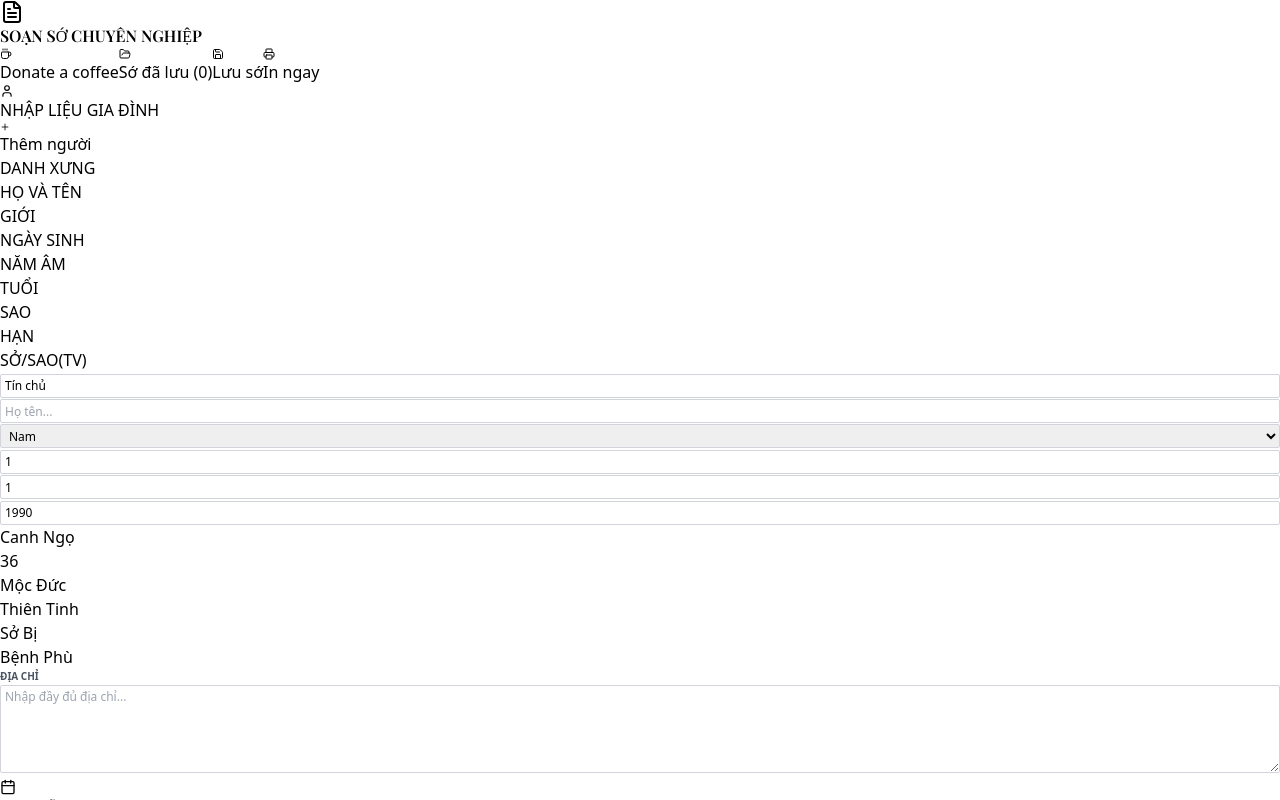
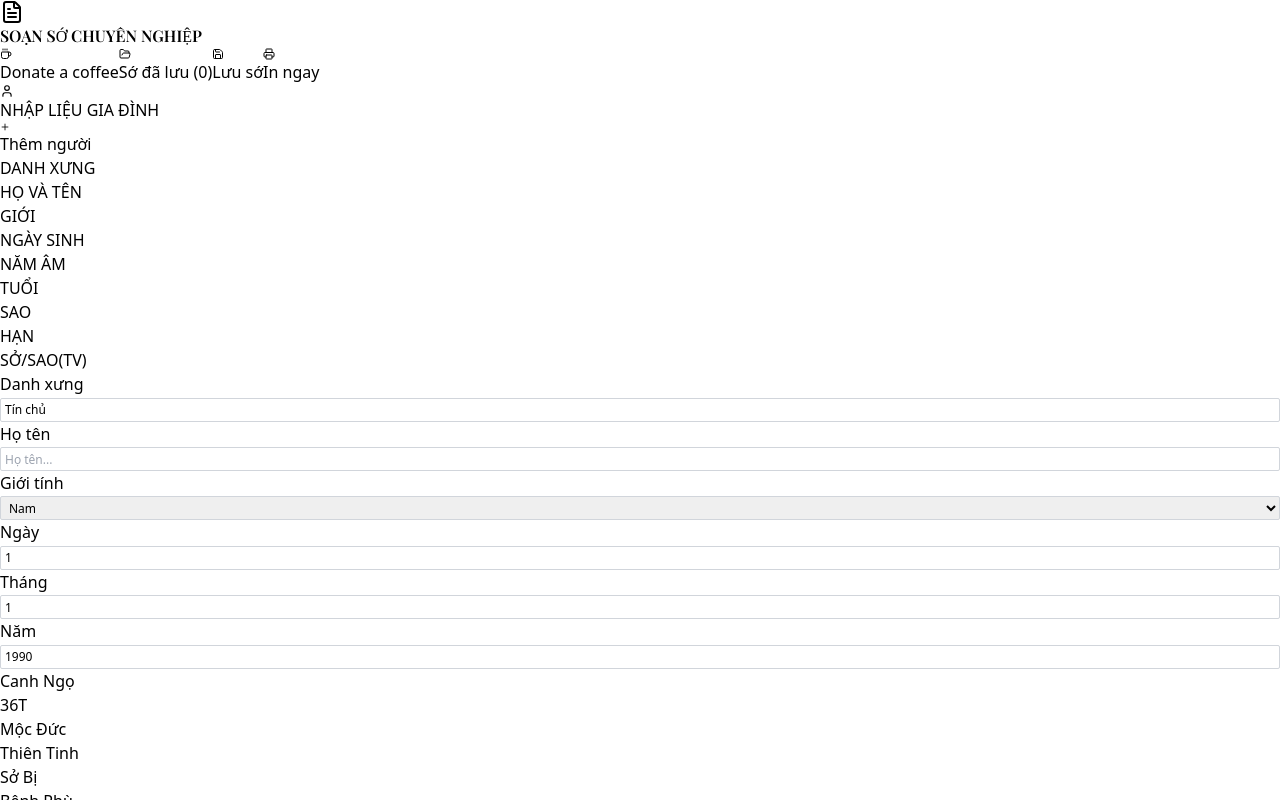
Before and after one commit to hoangnd16/tao_so, a React (Vite) app: page / in a window 1280 px wide. Shown: the top 800 px of the page. Built offline with nearby package versions, Linux system fonts and the light colour scheme.

Commit message:
Update code

```diff
--- a/src/App.jsx
+++ b/src/App.jsx
@@ -192,7 +192,7 @@ export default function App() {
     const [savedSos, setSavedSos] = useState([]);
     const [showSaveModal, setShowSaveModal] = useState(false);
     const [showLoadModal, setShowLoadModal] = useState(false);
-    const [showDonateModal, setShowDonateModal] = useState(false); // --- NEW STATE
+    const [showDonateModal, setShowDonateModal] = useState(false);
     const [saveName, setSaveName] = useState('');
     const [isTemplateDropdownOpen, setIsTemplateDropdownOpen] = useState(false);
     const templateDropdownRef = useRef(null);
@@ -469,7 +469,7 @@ export default function App() {
                                 <button onClick={addMember} className="bg-green-600 hover:bg-green-700 text-white px-2 py-0.5 rounded text-[10px] font-bold flex items-center gap-1 transition shadow"><Plus size={10}/> Thêm người</button>
                             </div>
                             <div className="max-h-40 overflow-y-auto pr-1">
-                                <div className="grid grid-cols-12 gap-1 mb-1 text-[10px] font-bold text-gray-500 px-1 text-center">
+                                <div className="grid grid-cols-12 gap-1 mb-1 text-[10px] font-bold text-gray-500 px-1 text-center hidden md:grid">
                                     <div className="col-span-1 text-left">DANH XƯNG</div>
                                     <div className="col-span-3 text-left">HỌ VÀ TÊN</div>
                                     <div className="col-span-1">GIỚI</div>
@@ -481,29 +481,86 @@ export default function App() {
                                     <div className="col-span-1 text-left">SỞ/SAO(TV)</div>
                                 </div>
                                 {formData.members.map((member, index) => (
-                                    <div key={member.id} className="grid grid-cols-12 gap-1 items-center bg-white p-1 rounded shadow-sm border border-gray-100 mb-1 group relative">
-                                        <div className="col-span-1">
+                                    <div key={member.id} className="grid grid-cols-12 gap-2 gap-y-3 p-3 bg-white rounded-lg shadow-sm border border-gray-200 mb-2 relative md:gap-1 md:p-1 md:items-center md:border-gray-100 md:rounded md:shadow-none md:mb-1 group">
+                                        {/* Mobile Only: Delete Button Top Right */}
+                                        {formData.members.length > 1 && (
+                                            <button onClick={() => removeMember(member.id)} className="absolute top-2 right-2 text-gray-400 hover:text-red-600 md:hidden"><Trash2 size={16}/></button>
+                                        )}
+
+                                        {/* Title */}
+                                        <div className="col-span-4 md:col-span-1">
+                                            <label className="block md:hidden text-[10px] font-bold text-gray-500 uppercase mb-0.5">Danh xưng</label>
                                             <input
                                                 type="text"
                                                 list="title-options"
                                                 value={member.title}
                                                 onChange={(e) => handleMemberChange(member.id, 'title', e.target.value)}
-                                                className="excel-input px-1 font-medium text-gray-800 w-full"
-                                                placeholder="Danh xưng"
+                                                className="excel-input px-1 font-medium text-gray-800 w-full h-8 md:h-6"
+                                                placeholder="Chọn..."
                                                 onFocus={(e) => e.target.select()}
                                             />
                                         </div>
-                                        <div className="col-span-3"><input type="text" value={member.name} onChange={(e) => handleMemberChange(member.id, 'name', e.target.value)} placeholder="Họ tên..." className={`excel-input uppercase font-bold ${index === 0 ? 'text-blue-800' : 'text-gray-700'}`}/></div>
-                                        <div className="col-span-1"><select value={member.gender} onChange={(e) => handleMemberChange(member.id, 'gender', e.target.value)} className="excel-input px-0 text-center"><option value="male">Nam</option><option value="female">Nữ</option></select></div>
-                                        <div className="col-span-2 flex gap-0.5"><input type="number" placeholder="Ng" value={member.birthDay} onChange={(e) => handleMemberChange(member.id, 'birthDay', e.target.value)} className="excel-input text-center px-0 w-1/3" min="1" max="31"/><input type="number" placeholder="Th" value={member.birthMonth} onChange={(e) => handleMemberChange(member.id, 'birthMonth', e.target.value)} className="excel-input text-center px-0 w-1/3" min="1" max="12"/><input type="number" placeholder="Năm" value={member.birthYear} onChange={(e) => handleMemberChange(member.id, 'birthYear', e.target.value)} className="excel-input text-center px-0 w-1/3 font-medium"/></div>
-                                        <div className="col-span-1 text-center font-mono text-[10px] font-bold text-purple-700 bg-purple-50 py-0.5 rounded border border-purple-100 truncate">{computedData.members[index]?.canChi}</div>
-                                        <div className="col-span-1 text-center font-mono text-[10px] font-bold text-gray-600 bg-gray-50 py-0.5 rounded">{computedData.members[index]?.age}</div>
-                                        <div className="col-span-1 text-center font-mono text-[10px] font-bold text-green-700 bg-green-50 py-0.5 rounded border border-green-100 truncate">{computedData.members[index]?.sao}</div>
-                                        <div className="col-span-1 text-center font-mono text-[10px] font-bold text-red-600 bg-red-50 py-0.5 rounded border border-red-100 truncate">{computedData.members[index]?.han}</div>
-                                        <div className="col-span-1 flex flex-col items-center justify-center bg-yellow-50 rounded border border-yellow-100 py-0.5 px-1 h-full relative">
-                                            <div className="text-[9px] font-bold text-yellow-800 whitespace-nowrap leading-none mb-0.5">{computedData.members[index]?.soTuVi}</div>
-                                            <div className="text-[8px] text-gray-500 truncate w-full text-center leading-none">{computedData.members[index]?.saoTuVi}</div>
-                                            {formData.members.length > 1 && (<button onClick={() => removeMember(member.id)} className="absolute -right-2 top-1/2 transform -translate-y-1/2 text-gray-300 hover:text-red-600 bg-white hover:bg-red-50 rounded-full p-0.5 shadow opacity-0 group-hover:opacity-100 transition z-10" title="Xóa dòng này"><Trash2 size={12} /></button>)}
+
+                                        {/* Name */}
+                                        <div className="col-span-8 md:col-span-3">
+                                            <label className="block md:hidden text-[10px] font-bold text-gray-500 uppercase mb-0.5">Họ tên</label>
+                                            <input type="text" value={member.name} onChange={(e) => handleMemberChange(member.id, 'name', e.target.value)} placeholder="Họ tên..." className={`excel-input uppercase font-bold w-full h-8 md:h-6 ${index === 0 ? 'text-blue-800' : 'text-gray-700'}`}/>
+                                        </div>
+
+                                        {/* Gender */}
+                                        <div className="col-span-4 md:col-span-1">
+                                            <label className="block md:hidden text-[10px] font-bold text-gray-500 uppercase mb-0.5">Giới tính</label>
+                                            <select value={member.gender} onChange={(e) => handleMemberChange(member.id, 'gender', e.target.value)} className="excel-input px-0 text-center w-full h-8 md:h-6"><option value="male">Nam</option><option value="female">Nữ</option></select>
+                                        </div>
+
+                                        {/* Date */}
+                                        <div className="col-span-8 md:col-span-2 flex gap-1">
+                                            <div className="flex-1">
+                                                 <label className="block md:hidden text-[10px] font-bold text-gray-500 uppercase mb-0.5">Ngày</label>
+                                                 <input type="number" placeholder="Ng" value={member.birthDay} onChange={(e) => handleMemberChange(member.id, 'birthDay', e.target.value)} className="excel-input text-center px-0 w-full h-8 md:h-6" min="1" max="31"/>
+                                            </div>
+                                            <div className="flex-1">
+                                                 <label className="block md:hidden text-[10px] font-bold text-gray-500 uppercase mb-0.5">Tháng</label>
+                                                 <input type="number" placeholder="Th" value={member.birthMonth} onChange={(e) => handleMemberChange(member.id, 'birthMonth', e.target.value)} className="excel-input text-center px-0 w-full h-8 md:h-6" min="1" max="12"/>
+                                            </div>
+                                            <div className="flex-[1.5]">
+                                                 <label className="block md:hidden text-[10px] font-bold text-gray-500 uppercase mb-0.5">Năm</label>
+                                                 <input type="number" placeholder="Năm" value={member.birthYear} onChange={(e) => handleMemberChange(member.id, 'birthYear', e.target.value)} className="excel-input text-center px-0 w-full font-medium h-8 md:h-6"/>
+                                            </div>
+                                        </div>
+
+                                        {/* Computed Info Row (Mobile: Grid, Desktop: Col Span) */}
+                                        <div className="col-span-12 grid grid-cols-5 gap-1 md:contents">
+                                            {/* Can Chi */}
+                                            <div className="col-span-1 md:col-span-1 text-center font-mono text-[10px] font-bold text-purple-700 bg-purple-50 py-1 md:py-0.5 rounded border border-purple-100 flex items-center justify-center h-full">
+                                                {computedData.members[index]?.canChi}
+                                            </div>
+
+                                            {/* Age */}
+                                            <div className="col-span-1 md:col-span-1 text-center font-mono text-[10px] font-bold text-gray-600 bg-gray-50 py-1 md:py-0.5 rounded flex items-center justify-center h-full">
+                                                {computedData.members[index]?.age}T
+                                            </div>
+
+                                            {/* Sao */}
+                                            <div className="col-span-1 md:col-span-1 text-center font-mono text-[10px] font-bold text-green-700 bg-green-50 py-1 md:py-0.5 rounded border border-green-100 flex items-center justify-center h-full overflow-hidden">
+                                                <span className="truncate">{computedData.members[index]?.sao}</span>
+                                            </div>
+
+                                            {/* Han */}
+                                            <div className="col-span-1 md:col-span-1 text-center font-mono text-[10px] font-bold text-red-600 bg-red-50 py-1 md:py-0.5 rounded border border-red-100 flex items-center justify-center h-full overflow-hidden">
+                                                <span className="truncate">{computedData.members[index]?.han}</span>
+                                            </div>
+
+                                            {/* Tu Vi */}
+                                            <div className="col-span-1 md:col-span-1 flex flex-col items-center justify-center bg-yellow-50 rounded border border-yellow-100 py-0.5 px-1 h-full relative min-h-[32px] md:min-h-0">
+                                                <div className="text-[9px] font-bold text-yellow-800 whitespace-nowrap leading-none mb-0.5">{computedData.members[index]?.soTuVi}</div>
+                                                <div className="text-[8px] text-gray-500 truncate w-full text-center leading-none">{computedData.members[index]?.saoTuVi}</div>
+
+                                                {/* Desktop Only: Delete Button */}
+                                                {formData.members.length > 1 && (
+                                                    <button onClick={() => removeMember(member.id)} className="absolute -right-2 top-1/2 transform -translate-y-1/2 text-gray-300 hover:text-red-600 bg-white hover:bg-red-50 rounded-full p-0.5 shadow opacity-0 group-hover:opacity-100 transition z-10 hidden md:block" title="Xóa dòng này"><Trash2 size={12} /></button>
+                                                )}
+                                            </div>
                                         </div>
                                     </div>
                                 ))}
@@ -599,27 +656,9 @@ export default function App() {
                     )}
                 </div>
 
-                {/* --- GLOBAL CONFIRMATION MODAL --- */}
-                {confirmAction && (
-                    <div className="fixed inset-0 bg-black/50 z-[300] flex items-center justify-center p-4 no-print backdrop-blur-sm">
-                        <div className="bg-white rounded-lg shadow-xl w-full max-w-sm p-6 animate-in zoom-in duration-200">
-                            <div className="flex flex-col items-center text-center">
-                                {confirmAction.type === 'reset' ? (
-                                    <><div className="w-16 h-16 rounded-full flex items-center justify-center mb-4 bg-orange-100 text-orange-600"><RotateCcw size={32}/></div><h4 className="text-lg font-bold mb-2 text-gray-800">Làm mới dữ liệu?</h4><p className="text-gray-500 mb-6 text-sm">Tất cả thông tin nhập liệu (Thành viên, Địa chỉ...) sẽ bị xóa trắng.</p></>
-                                ) : (
-                                    <><div className={`w-16 h-16 rounded-full flex items-center justify-center mb-4 ${confirmAction.type === 'delete' ? 'bg-red-100 text-red-600' : 'bg-blue-100 text-blue-600'}`}>{confirmAction.type === 'delete' ? <Trash2 size={32}/> : <FolderOpen size={32}/>}</div><h4 className="text-lg font-bold mb-2 text-gray-800">{confirmAction.type === 'delete' ? 'Xác nhận xóa sớ này?' : 'Tải lại sớ này?'}</h4><p className="text-gray-500 mb-6 text-sm">"{confirmAction.item?.name}"{confirmAction.type === 'load' && <br/>}{confirmAction.type === 'load' && "(Dữ liệu hiện tại trên màn hình sẽ bị thay thế)"}</p></>
-                                )}
-                                <div className="flex gap-3 w-full">
-                                    <button onClick={() => setConfirmAction(null)} className="flex-1 py-2 border rounded hover:bg-gray-50 font-medium text-gray-600">Hủy bỏ</button>
-                                    <button onClick={executeAction} className={`flex-1 py-2 rounded text-white font-bold shadow ${confirmAction.type === 'delete' ? 'bg-red-600 hover:bg-red-700' : confirmAction.type === 'reset' ? 'bg-orange-500 hover:bg-orange-600' : 'bg-blue-600 hover:bg-blue-700'}`}>{confirmAction.type === 'delete' ? 'Xóa vĩnh viễn' : confirmAction.type === 'reset' ? 'Đồng ý làm mới' : 'Đồng ý tải'}</button>
-                                </div>
-                            </div>
-                        </div>
-                    </div>
-                )}
-
+                {/* --- CÁC MODAL KHÔNG ĐỔI --- */}
                 {showSaveModal && (
-                    <div className="fixed inset-0 bg-black/50 z-[200] flex items-center justify-center p-4 no-print backdrop-blur-sm">
+                    <div className="fixed inset-0 bg-black/50 z-[100] flex items-center justify-center p-4 no-print backdrop-blur-sm">
                         <div className="bg-white rounded-lg shadow-xl w-full max-w-md p-6">
                             <h3 className="text-lg font-bold text-blue-800 mb-4 flex items-center gap-2"><Save size={20}/> Lưu Sớ Hiện Tại</h3>
                             <input type="text" value={saveName} onChange={(e) => setSaveName(e.target.value)} placeholder="Nhập tên gợi nhớ..." className="w-full border p-2 rounded mb-4 focus:ring-2 focus:ring-blue-500 outline-none" autoFocus />
@@ -638,7 +677,7 @@ export default function App() {
                             <h3 className="text-lg font-bold text-center mb-4 text-gray-800 flex items-center gap-2"><Coffee size={20} className="text-yellow-600"/> Mời tác giả ly cà phê</h3>
                             <div className="flex justify-center w-full bg-gray-50 p-2 rounded-lg border border-gray-100">
                                 {/* Placeholder for QR Code */}
-                                <img src="/donate.jpeg" alt="QR Code Donate" className="max-w-full h-auto rounded shadow-sm object-contain" style={{ maxHeight: '300px' }} />
+                                <img src="/image_1b419f.jpg" alt="QR Code Donate" className="max-w-full h-auto rounded shadow-sm object-contain" style={{ maxHeight: '300px' }} />
                             </div>
                             <p className="text-center text-sm text-gray-500 mt-4 italic">Cảm ơn tấm lòng của bạn!</p>
                         </div>
@@ -661,6 +700,25 @@ export default function App() {
                     </div>
                 )}
 
+                {/* Global Confirmation Modal */}
+                {confirmAction && (
+                    <div className="fixed inset-0 bg-black/50 z-[300] flex items-center justify-center p-4 no-print backdrop-blur-sm">
+                        <div className="bg-white rounded-lg shadow-xl w-full max-w-sm p-6 animate-in zoom-in duration-200">
+                            <div className="flex flex-col items-center text-center">
+                                {confirmAction.type === 'reset' ? (
+                                    <><div className="w-16 h-16 rounded-full flex items-center justify-center mb-4 bg-orange-100 text-orange-600"><RotateCcw size={32}/></div><h4 className="text-lg font-bold mb-2 text-gray-800">Làm mới dữ liệu?</h4><p className="text-gray-500 mb-6 text-sm">Tất cả thông tin nhập liệu (Thành viên, Địa chỉ...) sẽ bị xóa trắng.</p></>
+                                ) : (
+                                    <><div className={`w-16 h-16 rounded-full flex items-center justify-center mb-4 ${confirmAction.type === 'delete' ? 'bg-red-100 text-red-600' : 'bg-blue-100 text-blue-600'}`}>{confirmAction.type === 'delete' ? <Trash2 size={32}/> : <FolderOpen size={32}/>}</div><h4 className="text-lg font-bold mb-2 text-gray-800">{confirmAction.type === 'delete' ? 'Xác nhận xóa sớ này?' : 'Tải lại sớ này?'}</h4><p className="text-gray-500 mb-6 text-sm">"{confirmAction.item?.name}"{confirmAction.type === 'load' && <br/>}{confirmAction.type === 'load' && "(Dữ liệu hiện tại trên màn hình sẽ bị thay thế)"}</p></>
+                                )}
+                                <div className="flex gap-3 w-full">
+                                    <button onClick={() => setConfirmAction(null)} className="flex-1 py-2 border rounded hover:bg-gray-50 font-medium text-gray-600">Hủy bỏ</button>
+                                    <button onClick={executeAction} className={`flex-1 py-2 rounded text-white font-bold shadow ${confirmAction.type === 'delete' ? 'bg-red-600 hover:bg-red-700' : confirmAction.type === 'reset' ? 'bg-orange-500 hover:bg-orange-600' : 'bg-blue-600 hover:bg-blue-700'}`}>{confirmAction.type === 'delete' ? 'Xóa vĩnh viễn' : confirmAction.type === 'reset' ? 'Đồng ý làm mới' : 'Đồng ý tải'}</button>
+                                </div>
+                            </div>
+                        </div>
+                    </div>
+                )}
+
                 {/* Datalist defined at the end */}
                 <datalist id="title-options">
                     {TITLES.map(t => <option key={t} value={t} />)}
```
Also changed, not shown: 1 other file (tests, documents, lock files or other folders).
